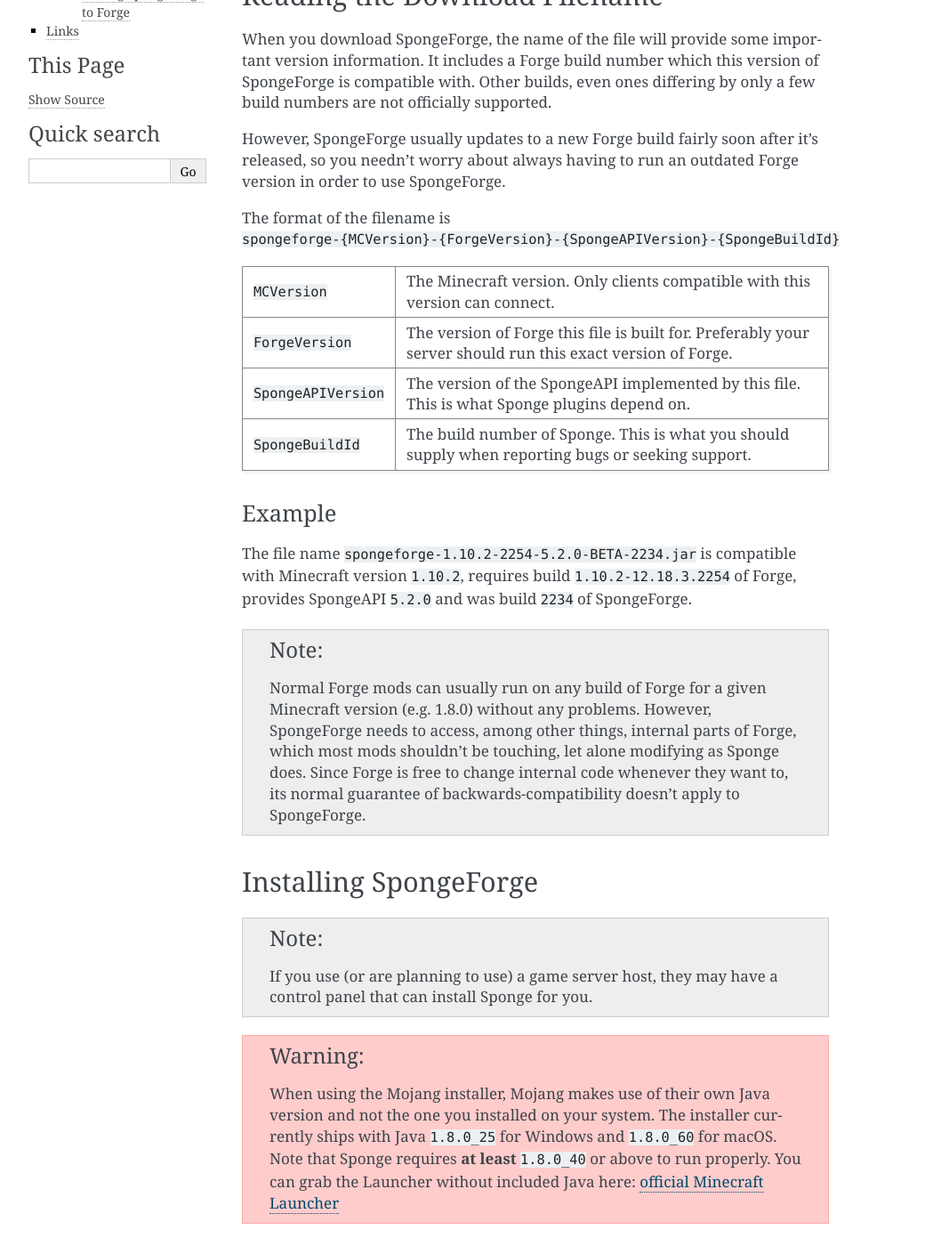
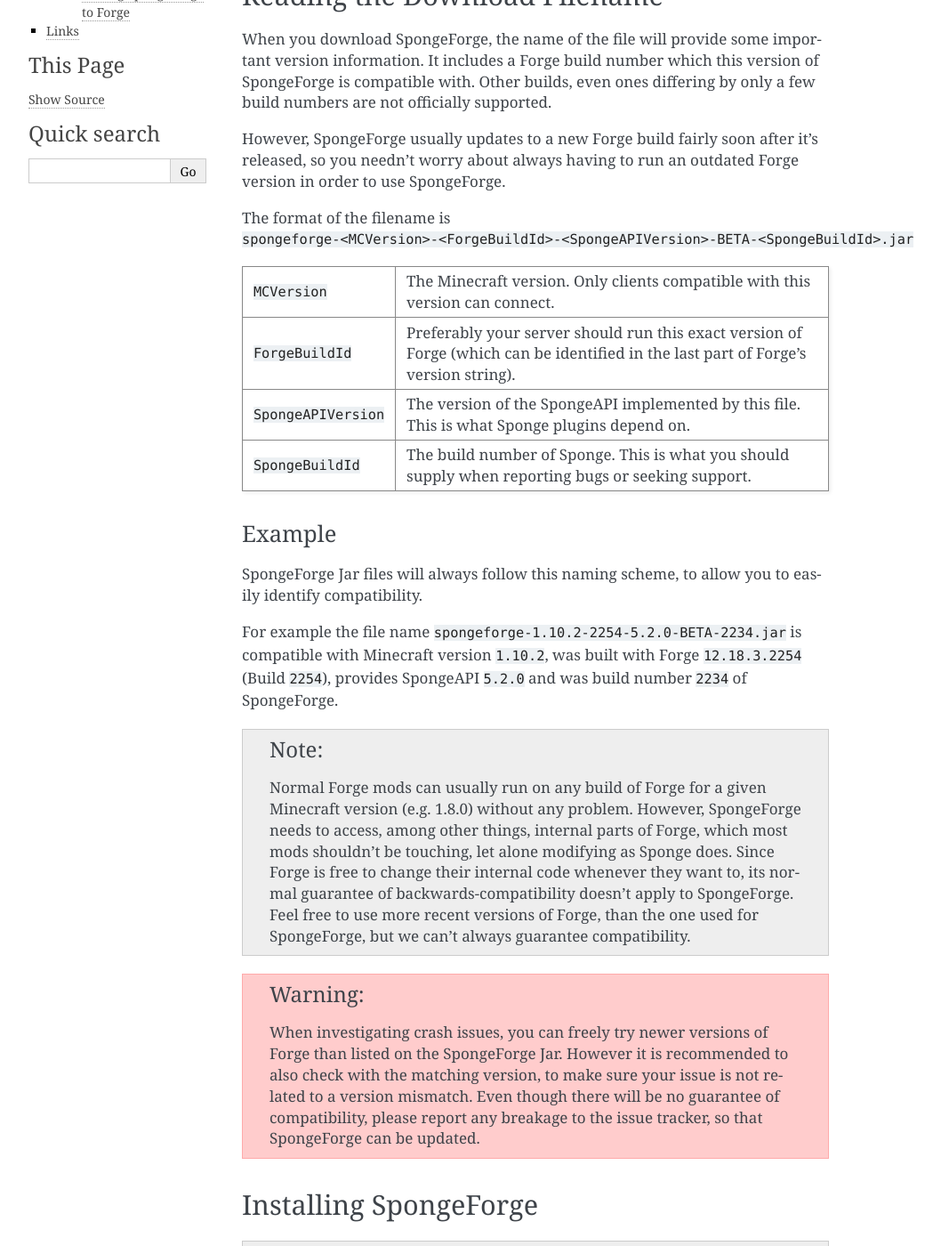
Before and after one commit to SpongePowered/SpongeDocs, a Sphinx documentation site: the page built from source/server/getting-started/implementations/spongeforge.rst, in a window 1280 px wide and 1400 px high, scrolled down 385 px. Shown: the whole window at 89% size, without its empty margins (148-1206 px from the left). Built offline with Sphinx 7.4.7, drawn with Linux system fonts in a browser that asks for light colours; pages that are not in the unit, such as notebooks, are missing from menus; some of the changed text lies outside the part shown.

```diff
--- a/source/server/getting-started/implementations/spongeforge.rst
+++ b/source/server/getting-started/implementations/spongeforge.rst
@@ -23,47 +23,64 @@ However, SpongeForge usually updates to a new Forge build fairly soon after it's
 worry about always having to run an outdated Forge version in order to use SpongeForge.
 
 
-The format of the filename is ``spongeforge-{MCVersion}-{ForgeVersion}-{SpongeAPIVersion}-{SpongeBuildId}``
+The format of the filename is ``spongeforge-<MCVersion>-<ForgeBuildId>-<SpongeAPIVersion>-BETA-<SpongeBuildId>.jar``
 
-+----------------------+----------------------------------------------------------------------------------------------+
-| ``MCVersion``        | The Minecraft version. Only clients compatible with this version can connect.                |
-+----------------------+----------------------------------------------------------------------------------------------+
-| ``ForgeVersion``     | The version of Forge this file is built for. Preferably your server should run this exact    |
-|                      | version of Forge.                                                                            |
-+----------------------+----------------------------------------------------------------------------------------------+
-| ``SpongeAPIVersion`` | The version of the SpongeAPI implemented by this file. This is what Sponge plugins depend on.|
-+----------------------+----------------------------------------------------------------------------------------------+
-| ``SpongeBuildId``    | The build number of Sponge. This is what you should supply when reporting bugs or seeking    |
-|                      | support.                                                                                     |
-+----------------------+----------------------------------------------------------------------------------------------+
++----------------------+-----------------------------------------------------------------------------------------------+
+| ``MCVersion``        | The Minecraft version. Only clients compatible with this version can connect.                 |
++----------------------+-----------------------------------------------------------------------------------------------+
+| ``ForgeBuildId``     | Preferably your server should run this exact version of Forge (which can be identified in the |
+|                      | last part of Forge's version string).                                                         |
++----------------------+-----------------------------------------------------------------------------------------------+
+| ``SpongeAPIVersion`` | The version of the SpongeAPI implemented by this file. This is what Sponge plugins depend on. |
++----------------------+-----------------------------------------------------------------------------------------------+
+| ``SpongeBuildId``    | The build number of Sponge. This is what you should supply when reporting bugs or seeking     |
+|                      | support.                                                                                      |
++----------------------+-----------------------------------------------------------------------------------------------+
 
 Example
 ~~~~~~~
 
-The file name ``spongeforge-1.10.2-2254-5.2.0-BETA-2234.jar`` is compatible with Minecraft version ``1.10.2``,
-requires build ``1.10.2-12.18.3.2254`` of Forge, provides SpongeAPI ``5.2.0`` and was build ``2234`` of SpongeForge.
+SpongeForge Jar files will always follow this naming scheme, to allow you to easily identify compatibility.
+
+For example the file name ``spongeforge-1.10.2-2254-5.2.0-BETA-2234.jar`` is compatible with Minecraft version
+``1.10.2``, was built with Forge ``12.18.3.2254`` (Build ``2254``), provides SpongeAPI ``5.2.0`` and was build number
+``2234`` of SpongeForge.
 
 .. note::
 
-    Normal Forge mods can usually run on any build of Forge for a given Minecraft version (e.g. 1.8.0) without
-    any problems. However, SpongeForge needs to access, among other things, internal parts of Forge, which
-    most mods shouldn't be touching, let alone modifying as Sponge does. Since Forge is free to change internal
-    code whenever they want to, its normal guarantee of backwards-compatibility doesn't apply to SpongeForge.
+    Normal Forge mods can usually run on any build of Forge for a given Minecraft version (e.g. 1.8.0) without any
+    problem. However, SpongeForge needs to access, among other things, internal parts of Forge, which most mods
+    shouldn’t be touching, let alone modifying as Sponge does. Since Forge is free to change their internal code
+    whenever they want to, its normal guarantee of backwards-compatibility doesn’t apply to SpongeForge. Feel free to
+    use more recent versions of Forge, than the one used for SpongeForge, but we can't always guarantee compatibility.
 
+
+.. warning::
+
+    When investigating crash issues, you can freely try newer versions of Forge than listed on the SpongeForge Jar.
+    However it is recommended to also check with the matching version, to make sure your issue is not related to a
+    version mismatch.
+    Even though there will be no guarantee of compatibility, please report any breakage to the issue tracker, so that
+    SpongeForge can be updated.
 
 Installing SpongeForge
 ======================
 
 .. note::
 
-    If you use (or are planning to use) a game server host, they may have a control panel that can install Sponge for you.
+    If you use (or are planning to use) a game server host, they may have a control panel that can install Sponge for
+    you.
 
 
 .. warning::
+
   When using the Mojang installer, Mojang makes use of their own Java version and not the one you installed on your
   system. The installer currently ships with Java ``1.8.0_25`` for Windows and ``1.8.0_60`` for macOS. Note that Sponge
-  requires **at least** ``1.8.0_40`` or above to run properly. You can grab the Launcher without included Java here:
-  `official Minecraft Launcher <https://minecraft.net/download>`_
+  requires **at least** ``1.8.0_40`` or above to run properly. You can grab that Launcher on the
+  `official Minecraft download page <https://minecraft.net/download>`_. Please make sure to configure it to use an up to
+  date version of Java. As an alternative you can download a Launcher without an (outdated) Java from
+  `here <https://minecraft.net/download/alternative>`__. Read :doc:`our documentation <../jre>` on how to install and
+  configure Java.
 
 Single Player / In-Game LAN Servers
 ~~~~~~~~~~~~~~~~~~~~~~~~~~~~~~~~~~~
```
Also changed, not shown: source/server/getting-started/implementations/spongevanilla.rst (+18 -1 lines), source/server/getting-started/jre.rst (+21 -6 lines).
